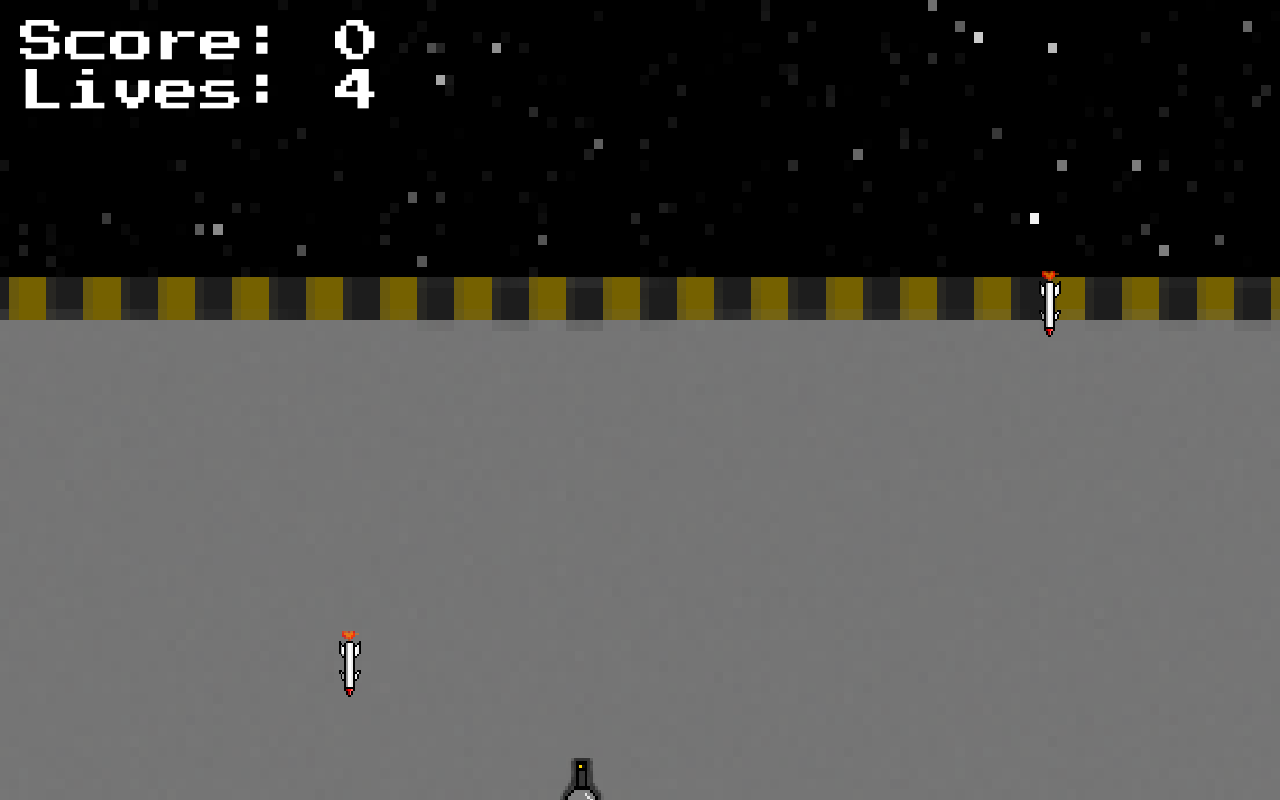
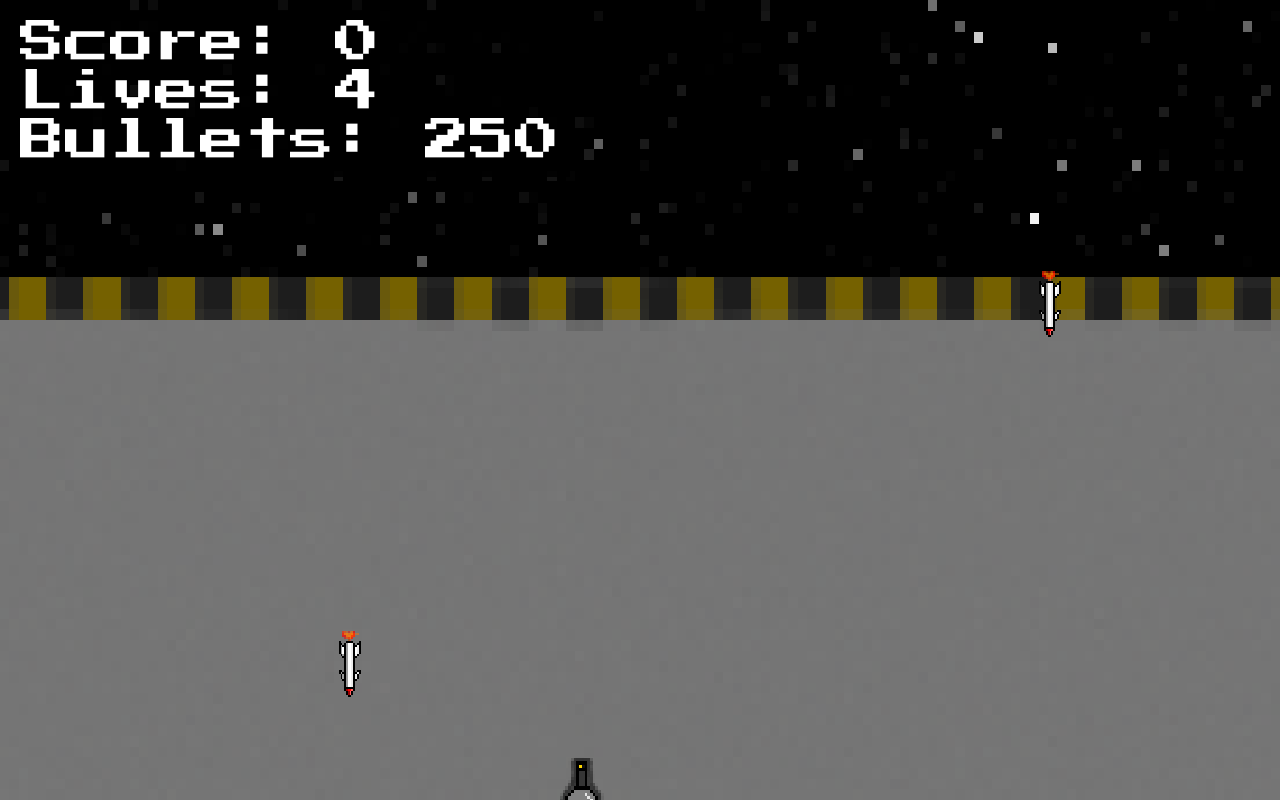
Before and after one commit to tlk106/Missile-Fighter, a website with bundled scripts: page index.html in a window 1280 px wide. Both pictures are taken after a click on the button "Play". Built offline with nearby package versions, Linux system fonts and the light colour scheme.

Commit message:
UI to show how many bullets are left and the code to reduce bullets.

```diff
--- a/Game/game.js
+++ b/Game/game.js
@@ -5,6 +5,7 @@ let score = 0; // Player Score
 let lives = 4; // Player lives
 const playerSpeed = 7.5; // Player speed
 const playerBulletSpeed = 10; // Bullet speed
+let bulletcount = 250; // Bullet count
 
 const keys = {};
 const bullets = []; // Bullets array
@@ -95,6 +96,7 @@ const createPlayerBullet = (playerX) => {
   };
   bullets.push(bullet);
   canShoot = false; // Disable shooting
+  bulletcount--; // Decrease bullet count
 
   // Reset shooting ability after cooldown
   setTimeout(() => {
@@ -180,4 +182,4 @@ document.addEventListener("DOMContentLoaded", () => {
 });
 
 // Export necessary components for potential use in other modules
-export { updatePlayerPosition, handleKeyPress, updateBullets, bullets, updateMissiles, missiles, score, lives };
+export { updatePlayerPosition, handleKeyPress, updateBullets, bullets, updateMissiles, missiles, score, lives, bulletcount };
--- a/Game/ui.js
+++ b/Game/ui.js
@@ -1,5 +1,5 @@
-// Import score and lives from the game module
-import { score, lives } from './game.js';
+// Import score, lives, and bulletcount from the game module
+import { score, lives, bulletcount } from './game.js';
 
 // Function to toggle visibility of an element by its ID
 const hideOrShowElementByID = (id) => {
@@ -43,9 +43,17 @@ const updateScore = () => {
 
 // Function to update the lives display
 const updateLives = () => {
-  const lives_label = document.getElementById("lives_label");
-  if (lives_label) {
-    lives_label.innerHTML = `Lives: ${lives}`; // Display current lives
+  const livesLabel = document.getElementById("lives_label");
+  if (livesLabel) {
+    livesLabel.innerHTML = `Lives: ${lives}`; // Display current lives
+  }
+};
+
+// Function to update the bullet count display
+const updateBulletCount = () => {
+  const bulletCountLabel = document.getElementById("bullet_count_label");
+  if (bulletCountLabel) {
+    bulletCountLabel.innerHTML = `Bullets: ${bulletcount}`; // Display current bullet count
   }
 };
 
@@ -55,6 +63,7 @@ const play = () => {
   hideOrShowElementByID("game-area"); // Toggle game area visibility
   setInterval(updateScore, 100); // Update score every 100 ms
   setInterval(updateLives, 100); // Update lives every 100 ms
+  setInterval(updateBulletCount, 100); // Update bullet count every 100 ms
 };
 
 // Event listener for when the DOM is fully loaded
--- a/index.html
+++ b/index.html
@@ -49,7 +49,8 @@
       <div id="game-ui">
         <div id="bullet_count_box">
           <label class="game_label" id="score_label">Score: 0</label> <br>
-          <label class="game_label" id="lives_label">Lives: 4</label>
+          <label class="game_label" id="lives_label">Lives: 4</label> <br>
+          <label class="game_label" id="bullet_count_label">Bullets: 250</label>
         </div>
       </div>
     </div>
```
